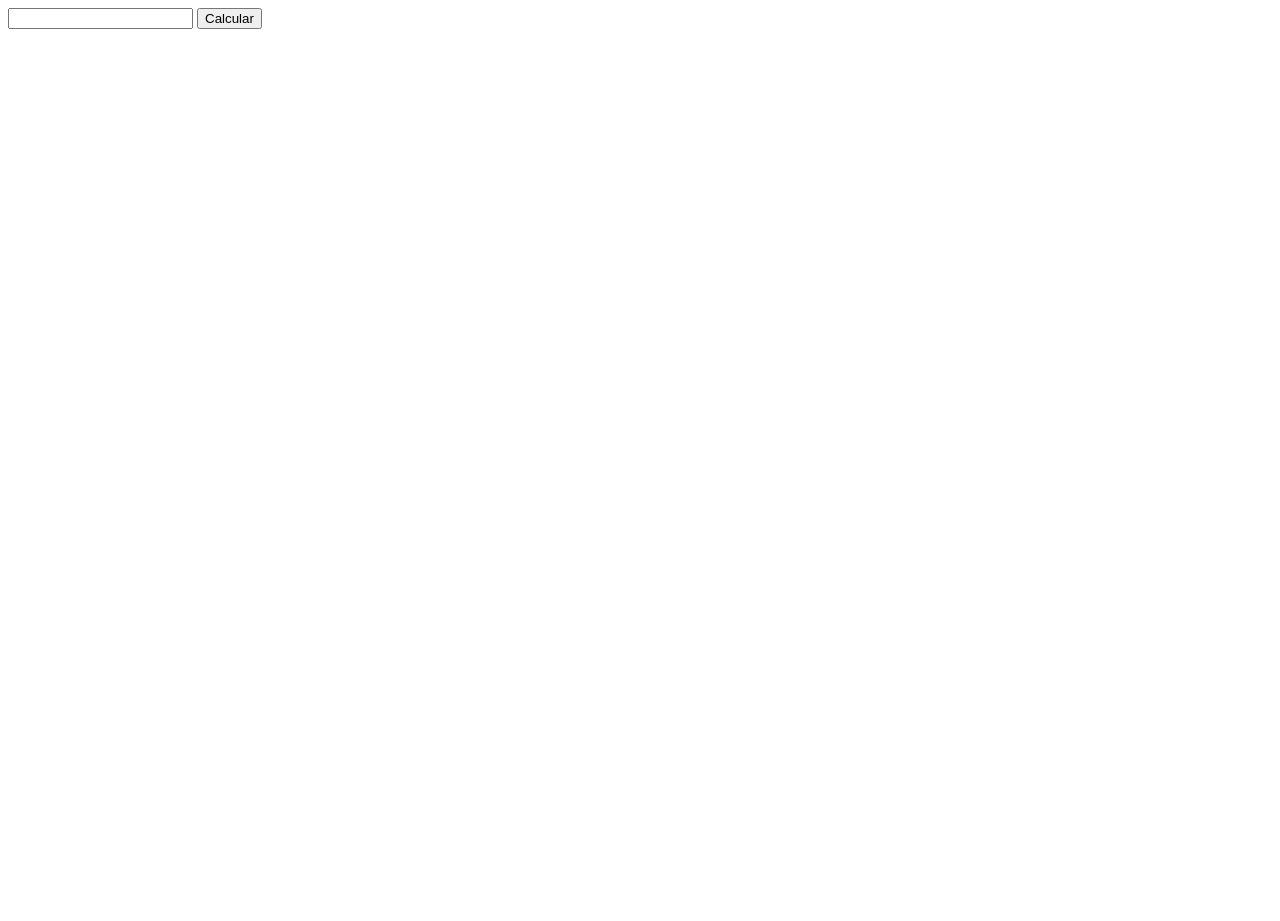
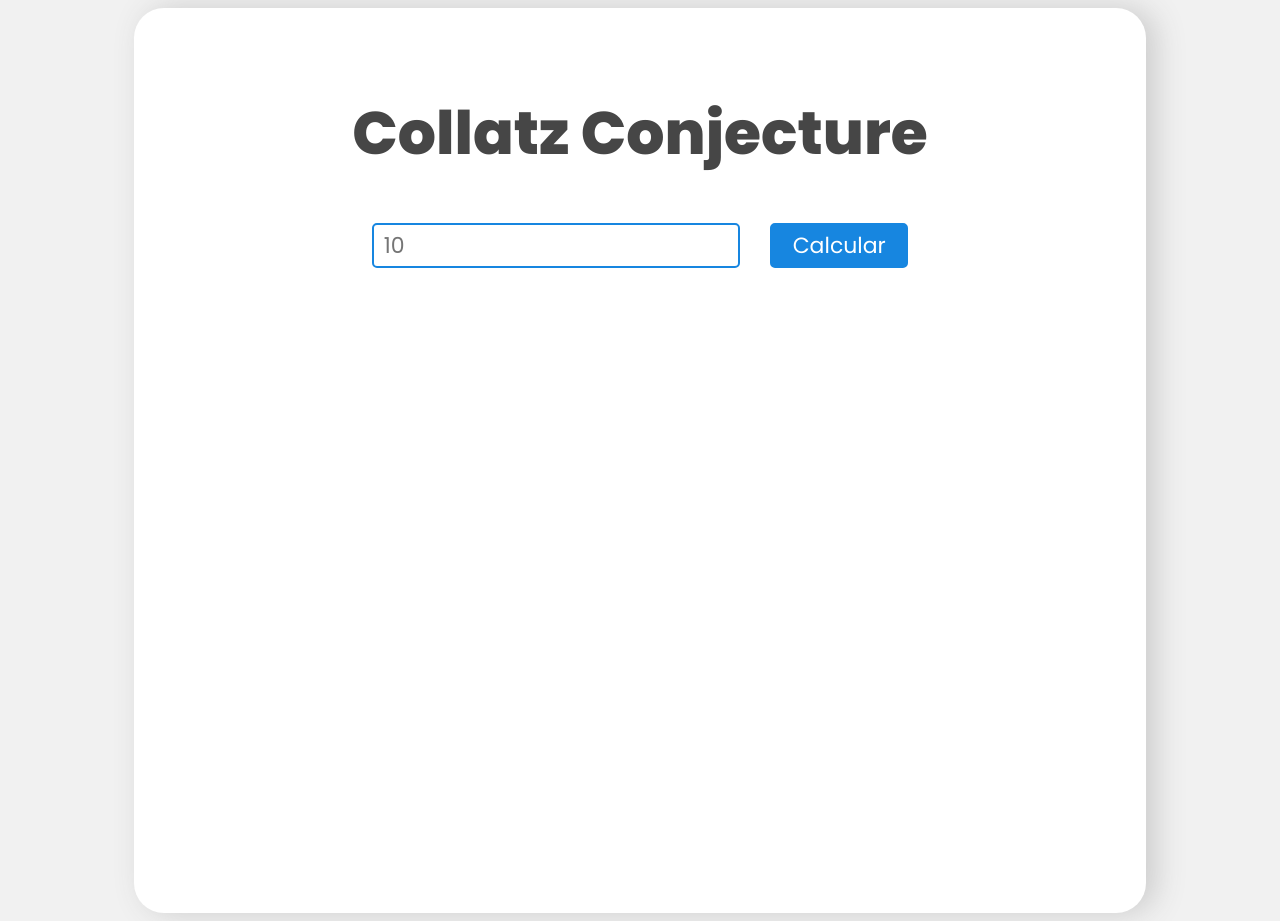
Before and after one commit to euperinotti/Collatz-Conjecture, a plain HTML site: page index.html in a window 1280 px wide. Before the commit the page ends 841 px from the top, so only its background shows below. Drawn offline with nearby package versions, Linux system fonts and the light colour scheme.

Commit message:
grafico estilizado

```diff
--- a/index.html
+++ b/index.html
@@ -5,15 +5,18 @@
     <meta http-equiv="X-UA-Compatible" content="IE=edge">
     <meta name="viewport" content="width=device-width, initial-scale=1.0">
     <script src="https://cdn.jsdelivr.net/npm/chart.js"></script>
+    <link rel="stylesheet" href="style.css">
     <title>Collatz Conjecture</title>
 </head>
 <body>
-    <div id="user-input">
-        <input type="number" id="number">
-        <button onclick="start()">Calcular</button>
+    <div id="container">
+        <h1>Collatz Conjecture</h1>
+        <div id="user-input">
+            <input type="number" id="number" placeholder="10">
+            <button onclick="start()">Calcular</button>
+        </div>
+        <canvas id="myChart"></canvas>
     </div>
-    <canvas id="myChart" width="800px" height="800px"></canvas>
-
 
     <script src="script.js"></script>
 </body>
--- a/script.js
+++ b/script.js
@@ -23,7 +23,7 @@ function start(){
 
 function collatz(num){
     let numbers = [num];
-    let steps = [];
+    let steps = [0];
 
     //contador de etapas
     let i = 0;
@@ -56,8 +56,9 @@ function chart(){
     const data = {
         labels: labels,
         datasets: [{
-        backgroundColor: 'rgb(255, 99, 132)',
-        borderColor: 'rgb(255, 99, 132)',
+        label: 'Pontos',
+        backgroundColor: 'rgb(23, 134, 224)',
+        borderColor: 'rgb(23, 134, 224)',
         data: values[0],
         }]
     };
--- /dev/null
+++ b/style.css
@@ -0,0 +1,73 @@
+@import url('https://fonts.googleapis.com/css2?family=Poppins:wght@400;700;800&display=swap');
+
+*{
+    box-sizing: border-box;
+}
+
+body {
+    background-color: #f1f1f1;
+}
+
+body, #container, #user-input {
+    display: flex;
+    justify-content: center;
+    align-items: center;
+    flex-wrap: wrap;
+}
+
+#container {
+    background-color: white;
+    width: 80%;
+    border-radius: 30px;
+    padding: 40px;
+    box-shadow: 10px 0px 30px #cccccc;
+    height: auto;
+}
+
+h1 {
+    color: #464646;
+    width: 100%;
+    font-family: 'Poppins';
+    font-weight: 800;
+    text-align: center;
+    font-size: 60px;
+}
+
+#user-input{
+    width: 100%;
+    height: auto;
+    padding: 5px;
+}
+
+#user-input input[type='number'], #user-input button{
+    height: 45px;
+    border-radius: 5px;
+    border: 2px solid rgb(23, 134, 224);
+    font-family: 'Poppins';
+    font-weight: 400;
+}
+
+#user-input input[type='number']{
+    width: 40%;
+    font-size: 22px;
+    color: #464646;
+    padding-left: 10px;
+    margin-right: 30px;
+}
+
+#user-input button {
+    width: 15%;
+    background-color: rgb(23, 134, 224);
+    color: white;
+    cursor: pointer;
+    font-size: 22px;
+}
+
+
+
+
+
+#myChart {
+    width: 100%;
+    height: 600px;
+}
```
